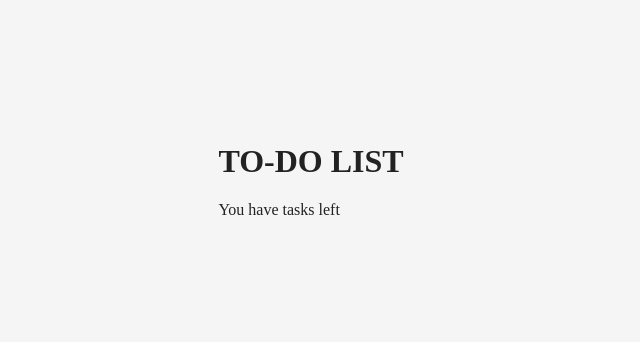
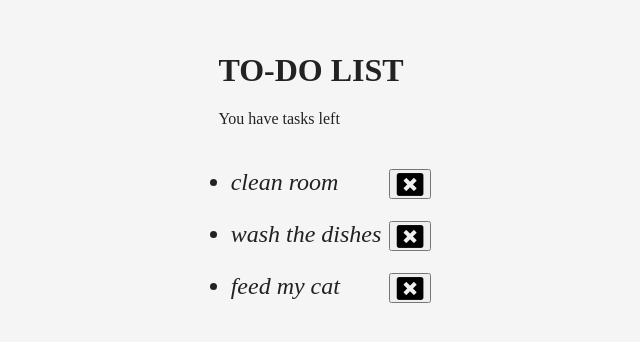
Before and after one commit to MariuszGalek/zadanie_16_4, a React app: page / in a window 1280 px wide. Shown: the part 230-572 px from the top of the page, without its empty margins (337-977 px from the left). Built offline with nearby package versions, Linux system fonts and the light colour scheme.

Commit message:
Add Todo and TodoList components

```diff
--- a/containers/App.js
+++ b/containers/App.js
@@ -2,12 +2,26 @@ import React from 'react';
 import uuid from 'uuid';
 import style from './App.css';
 import Title from '../src/components/Title.js';
+import TodoList from '../src/components/TodoList.js';
 
 class App extends React.Component {
     constructor(props){
         super(props);
         this.state = {
-            data: []
+            data: [
+                {
+                    id: 1,
+                    text: "clean room"
+                },
+                {
+                    id: 2,
+                    text: "wash the dishes"
+                },
+                {
+                    id: 3,
+                    text: "feed my cat"
+                }
+            ]
         };
     }
     addTodo(val){
@@ -26,6 +40,7 @@ class App extends React.Component {
         return (
             <div className={style.TodoApp}>
                 <Title/>
+                <TodoList data={this.state.data} removeTodo={this.removeTodo.bind(this)}/>
             </div>
         );
     }
--- a/package.json
+++ b/package.json
@@ -19,6 +19,8 @@
     "babel-loader": "^7.1.3",
     "babel-preset-react": "^6.24.1",
     "css-loader": "^0.28.10",
+    "html-webpack-plugin": "^3.0.6",
+    "optimize-js-plugin": "0.0.4",
     "react": "^16.2.0",
     "react-dom": "^16.2.0",
     "style-loader": "^0.20.2",
--- a/src/components/Todo.js
+++ b/src/components/Todo.js
@@ -0,0 +1,14 @@
+import React from 'react';
+
+class Todo extends React.Component {
+    render() {
+        return (
+            <li>
+                <p>{this.props.singleData.text}</p>
+                <button onClick={() => this.props.removeItem(this.props.singleData.id)}><i className="fa fa-window-close fa-2x"></i></button>
+            </li>
+        );
+    }
+}
+
+export default Todo;
--- /dev/null
+++ b/src/components/TodoList.css
@@ -0,0 +1,21 @@
+.TodoList ul {
+    font-size: 24px;
+    font-style: italic;
+}
+.TodoList ul li {
+    margin: 25px 0;
+    position: relative;
+    padding-right: 50px;
+}
+.TodoList button {
+    position: absolute;
+    top: 0;
+    right: 0;
+    height: 30px;
+}
+.TodoList button:hover {
+    cursor: pointer;
+    color: #007c00;
+    border: 2px solid #007c00;
+    background-color: #fff;
+}
--- a/src/components/TodoList.js
+++ b/src/components/TodoList.js
@@ -0,0 +1,16 @@
+import React from 'react';
+import style from './TodoList.css';
+import Todo from './Todo.js';
+
+class TodoList extends React.Component {
+    render() {
+        return (
+            <div className={style.TodoList}>
+                <ul>
+                    {this.props.data.map(singleData => <Todo key={singleData.id} singleData={singleData} removeItem={this.props.removeItem}/>)}
+                </ul>
+            </div>
+        );
+    }
+}
+export default TodoList;
--- a/index.html
+++ b/src/index.html
@@ -3,9 +3,9 @@
 <head>
     <meta charset="UTF-8">
     <title>Webpack + React</title>
+    <link rel="stylesheet" href="https://cdnjs.cloudflare.com/ajax/libs/font-awesome/4.7.0/css/font-awesome.min.css">
 </head>
 <body>
     <div id="app"></div>
-    <script src="build/app.bundle.js"></script>
 </body>
 </html>
--- a/webpack.config.js
+++ b/webpack.config.js
@@ -1,4 +1,8 @@
 const path = require('path');
+var webpack = require('webpack');
+var HtmlWebpackPlugin = require('html-webpack-plugin');
+var UglifyJSPlugin = require('uglifyjs-webpack-plugin');
+var OptimizeJsPlugin = require('optimize-js-plugin');
 
 module.exports = {
     entry: './src/index.js',
@@ -25,5 +29,14 @@ module.exports = {
                 ]
             }
         ]
-    }
+    },
+    plugins: [new HtmlWebpackPlugin({
+        template: 'src/index.html',
+        filename: 'index.html',
+        inject: 'body'
+    }),
+    new webpack.optimize.UglifyJsPlugin(),
+    new OptimizeJsPlugin({
+        sourceMap: false
+    })]
 };
```
Also changed, not shown: build/app.bundle.js, build/index.html (added), 1 other file.
